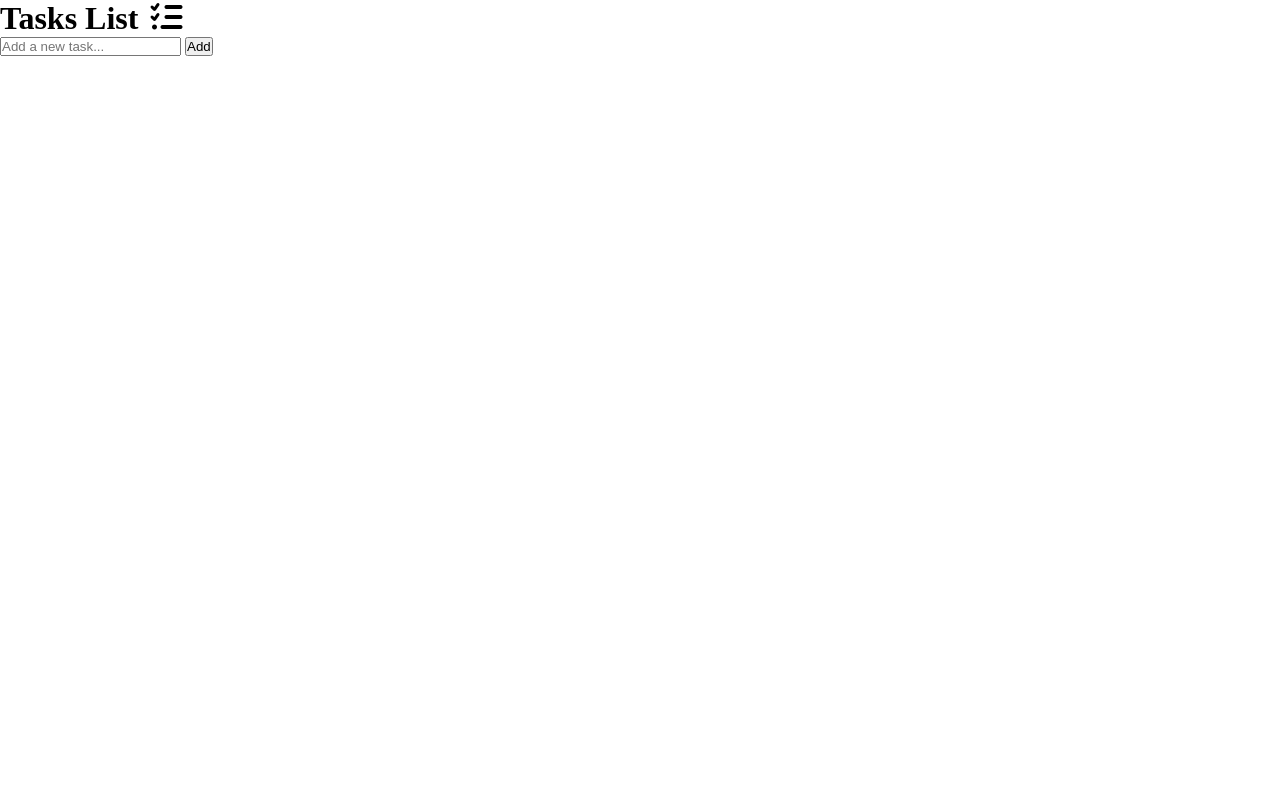
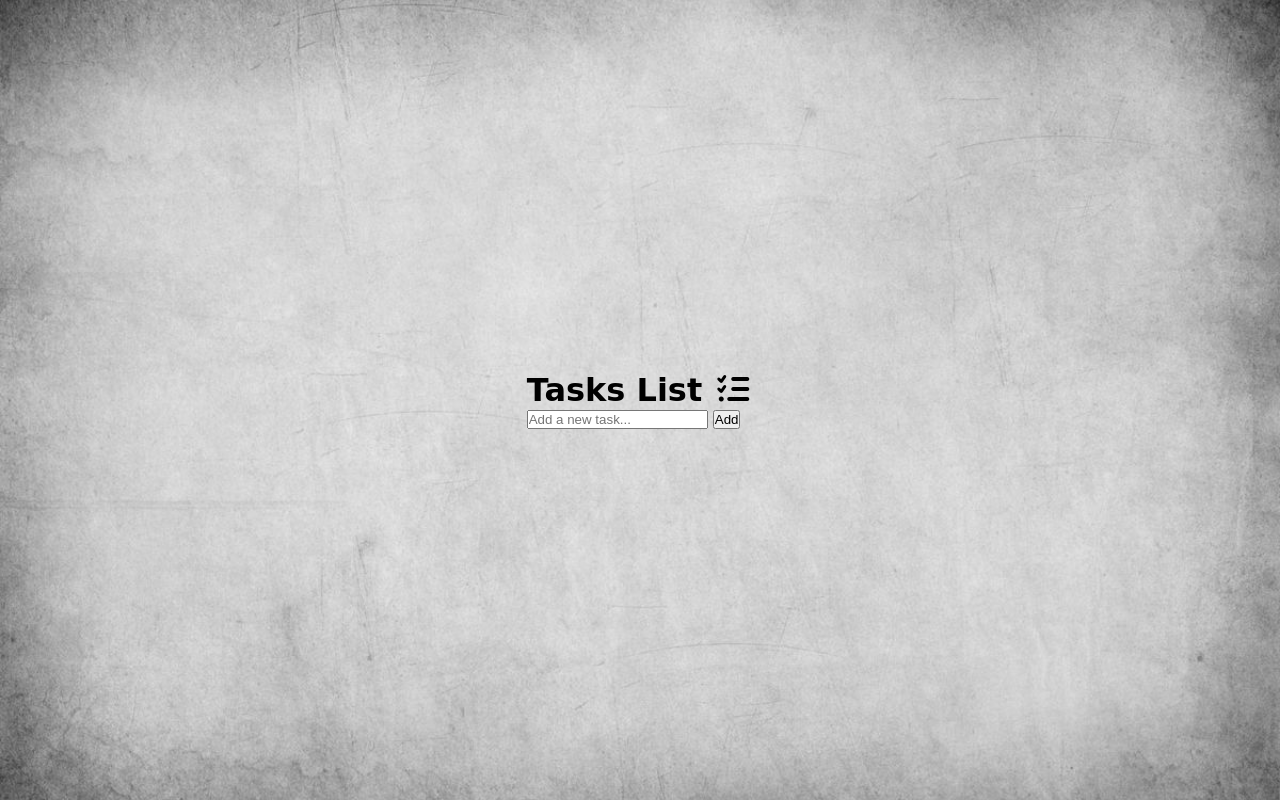
Before and after one commit to reemmoustapha/tasks_list_app, a plain HTML site: page index.html in a window 1280 px wide. Drawn offline with Linux system fonts and the light colour scheme.

Commit message:
Centered content and added background image to the body

```diff
--- a/styles/style.css
+++ b/styles/style.css
@@ -3,3 +3,15 @@
     padding: 0;
     box-sizing: border-box;
 }
+
+body{
+    display: flex;
+    justify-content: center;
+    align-items: center;
+    min-height: 100vh;
+    background: url(../assets/background.jpg);
+    background-repeat: no-repeat;
+    background-position: center;
+    background-size: cover;
+    font-family: "Playwrite RO", cursive;
+}
```
